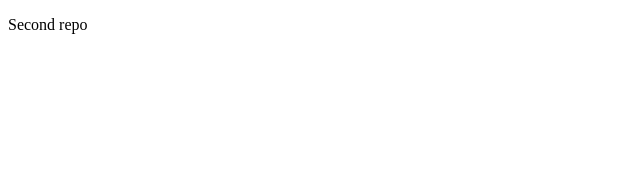
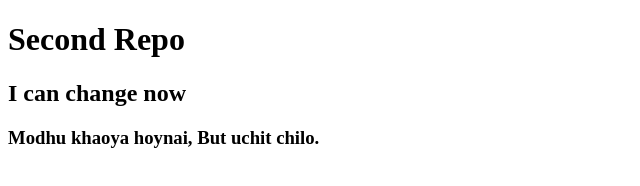
Before and after one commit to rasel07cse/Second-repo, a plain HTML site: page index.html in a window 1280 px wide. Shown: the whole page, without its empty margins (0-640 px from the left). Drawn offline with Linux system fonts and the light colour scheme.

Commit message:
change now

```diff
--- a/index.html
+++ b/index.html
@@ -7,6 +7,8 @@
     <title>Second repo</title>
 </head>
 <body>
-    <p>Second repo</p>
+    <h1>Second Repo</h1>
+    <h2>I can change now</h2>
+    <h3>Modhu khaoya hoynai, But uchit chilo.</h3>
 </body>
 </html>
```
